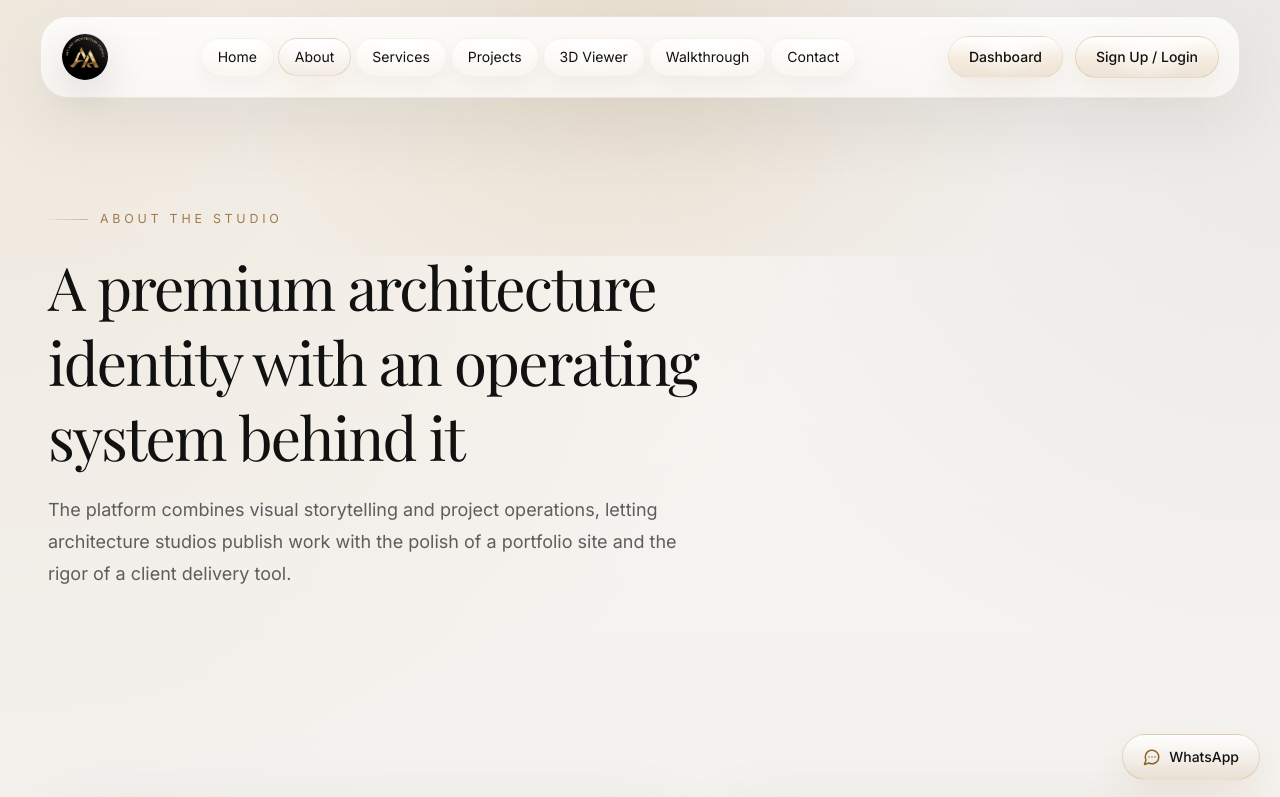
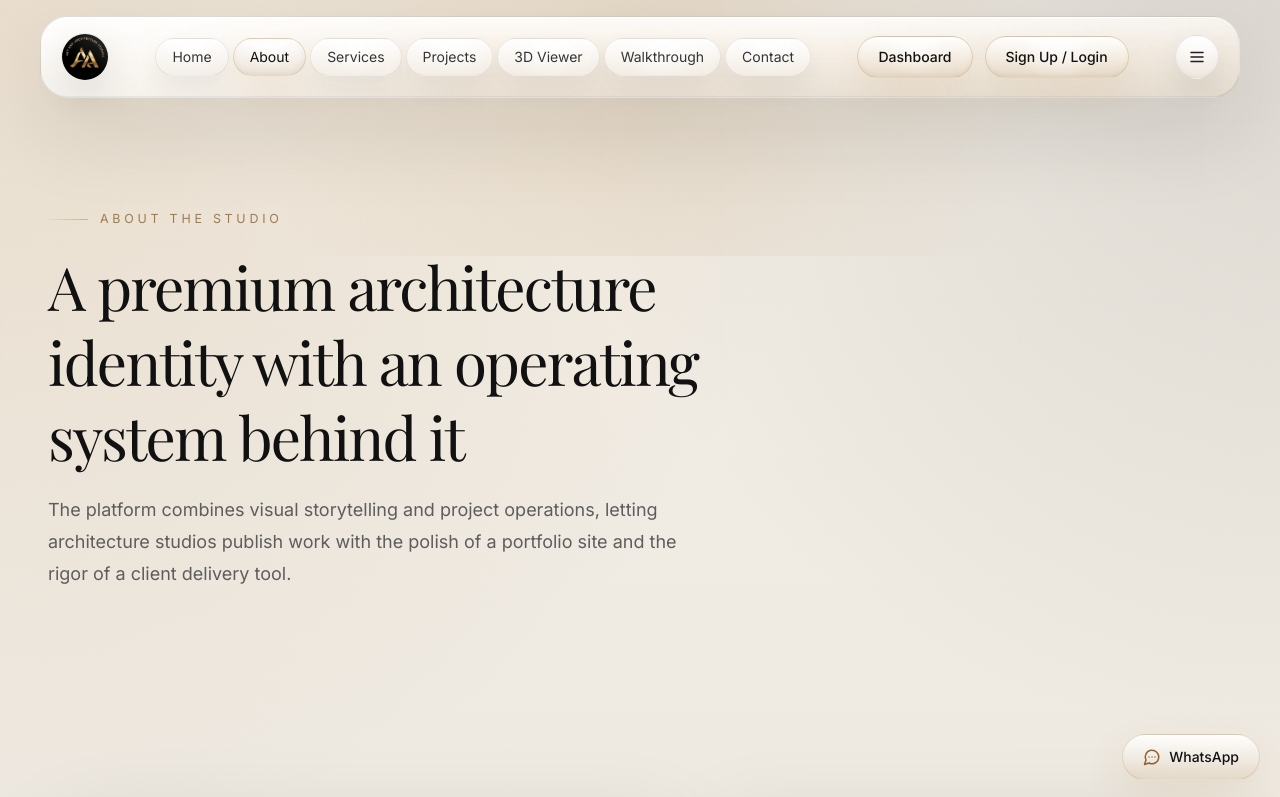
Before and after one commit to Rushikesh270505/AAStudioWebsite, a Next.js app in the folder frontend/: page /about in a window 1280 px wide. Shown: the top 797 px of the page. Built offline with nearby package versions, Linux system fonts and the light colour scheme; a web font is replaced by a local one.

Commit message:
Refine glass panel visual system

```diff
--- a/frontend/src/app/globals.css
+++ b/frontend/src/app/globals.css
@@ -7,9 +7,9 @@
   --accent: #c8a97e;
   --accent-deep: #9f7b4f;
   --muted: #5d5d5d;
-  --card: rgba(255, 255, 255, 0.72);
-  --border: rgba(17, 17, 17, 0.08);
-  --shadow: 0 24px 80px rgba(17, 17, 17, 0.08);
+  --card: rgba(255, 255, 255, 0.8);
+  --border: rgba(17, 17, 17, 0.1);
+  --shadow: 0 30px 90px rgba(17, 17, 17, 0.11);
 }
 
 @theme inline {
@@ -32,9 +32,10 @@ body {
   margin: 0;
   min-height: 100vh;
   background:
-    radial-gradient(circle at top left, rgba(200, 169, 126, 0.18), transparent 35%),
-    radial-gradient(circle at top right, rgba(17, 17, 17, 0.06), transparent 28%),
-    linear-gradient(180deg, #f8f6f2 0%, #f3f1ee 48%, #f7f5f2 100%);
+    radial-gradient(circle at top left, rgba(200, 169, 126, 0.24), transparent 34%),
+    radial-gradient(circle at top right, rgba(17, 17, 17, 0.1), transparent 30%),
+    radial-gradient(circle at bottom left, rgba(17, 17, 17, 0.07), transparent 34%),
+    linear-gradient(180deg, #f4efe7 0%, #ece7df 48%, #f4efe8 100%);
   color: var(--foreground);
   font-family: var(--font-inter), sans-serif;
 }
@@ -83,10 +84,27 @@ img {
 }
 
 .glass-panel {
+  position: relative;
   border: 1px solid var(--border);
-  background: linear-gradient(180deg, rgba(255, 255, 255, 0.82) 0%, rgba(255, 255, 255, 0.62) 100%);
-  backdrop-filter: blur(18px);
-  box-shadow: var(--shadow);
+  background:
+    radial-gradient(circle at top left, rgba(255, 255, 255, 0.78), transparent 36%),
+    radial-gradient(circle at top right, rgba(200, 169, 126, 0.1), transparent 32%),
+    linear-gradient(180deg, rgba(255, 255, 255, 0.88) 0%, rgba(248, 242, 234, 0.74) 46%, rgba(233, 225, 214, 0.7) 100%);
+  backdrop-filter: blur(26px) saturate(140%);
+  box-shadow:
+    inset 0 1px 0 rgba(255, 255, 255, 0.86),
+    inset 0 -1px 0 rgba(17, 17, 17, 0.05),
+    var(--shadow);
+}
+
+.glass-panel::before {
+  content: "";
+  position: absolute;
+  inset: 1px;
+  border-radius: inherit;
+  pointer-events: none;
+  background: linear-gradient(180deg, rgba(255, 255, 255, 0.18), rgba(255, 255, 255, 0));
+  opacity: 0.8;
 }
 
 .eyebrow {
@@ -144,9 +162,58 @@ img {
   align-items: center;
   gap: 0.5rem;
   border-radius: 999px;
+  border: 1px solid rgba(17, 17, 17, 0.1);
+  background:
+    radial-gradient(circle at top, rgba(255, 255, 255, 0.92), transparent 60%),
+    linear-gradient(180deg, rgba(255, 255, 255, 0.82), rgba(241, 233, 223, 0.78));
+  box-shadow:
+    inset 0 1px 0 rgba(255, 255, 255, 0.86),
+    0 10px 24px rgba(17, 17, 17, 0.06);
+  padding: 0.6rem 1rem;
+}
+
+.glass-tab {
+  display: inline-flex;
+  align-items: center;
+  justify-content: center;
+  gap: 0.5rem;
+  border-radius: 999px;
   border: 1px solid rgba(17, 17, 17, 0.08);
-  background: rgba(255, 255, 255, 0.7);
-  padding: 0.6rem 1rem;
+  background:
+    radial-gradient(circle at top, rgba(255, 255, 255, 0.92), transparent 62%),
+    linear-gradient(180deg, rgba(255, 255, 255, 0.9) 0%, rgba(243, 237, 229, 0.82) 100%);
+  color: #353535;
+  box-shadow:
+    inset 0 1px 0 rgba(255, 255, 255, 0.88),
+    0 12px 26px rgba(17, 17, 17, 0.06);
+  backdrop-filter: blur(16px);
+  transition:
+    transform 180ms ease,
+    border-color 180ms ease,
+    color 180ms ease,
+    background 180ms ease,
+    box-shadow 180ms ease;
+}
+
+.glass-tab:hover {
+  transform: translateY(-1px);
+  border-color: rgba(200, 169, 126, 0.42);
+  color: #111111;
+  box-shadow:
+    inset 0 1px 0 rgba(255, 255, 255, 0.9),
+    0 16px 30px rgba(200, 169, 126, 0.14);
+}
+
+.glass-tab-active {
+  border-color: rgba(200, 169, 126, 0.45);
+  background:
+    radial-gradient(circle at top, rgba(255, 255, 255, 0.94), transparent 60%),
+    linear-gradient(180deg, rgba(255, 255, 255, 0.98) 0%, rgba(234, 223, 209, 0.78) 100%);
+  color: #111111;
+  box-shadow:
+    inset 0 1px 0 rgba(255, 255, 255, 0.9),
+    inset 0 -2px 6px rgba(17, 17, 17, 0.06),
+    0 16px 32px rgba(200, 169, 126, 0.16);
 }
 
 .premium-button {
@@ -155,14 +222,15 @@ img {
   justify-content: center;
   gap: 0.55rem;
   border-radius: 999px;
-  border: 1px solid rgba(200, 169, 126, 0.46);
+  border: 1px solid rgba(200, 169, 126, 0.5);
   background:
-    radial-gradient(circle at top, rgba(255, 255, 255, 0.85), transparent 58%),
-    linear-gradient(180deg, rgba(255, 255, 255, 0.98) 0%, rgba(245, 237, 225, 0.94) 58%, rgba(200, 169, 126, 0.3) 100%);
+    radial-gradient(circle at top, rgba(255, 255, 255, 0.9), transparent 56%),
+    linear-gradient(180deg, rgba(255, 255, 255, 0.98) 0%, rgba(245, 237, 225, 0.92) 50%, rgba(214, 192, 162, 0.42) 100%);
   color: #111111;
   box-shadow:
-    inset 0 1px 0 rgba(255, 255, 255, 0.85),
-    0 16px 34px rgba(200, 169, 126, 0.16);
+    inset 0 1px 0 rgba(255, 255, 255, 0.88),
+    inset 0 -2px 4px rgba(17, 17, 17, 0.04),
+    0 18px 36px rgba(200, 169, 126, 0.2);
   backdrop-filter: blur(14px);
   transition:
     transform 220ms ease,
@@ -173,10 +241,11 @@ img {
 
 .premium-button:hover {
   transform: translateY(-2px);
-  border-color: rgba(200, 169, 126, 0.58);
+  border-color: rgba(200, 169, 126, 0.7);
   box-shadow:
-    inset 0 1px 0 rgba(255, 255, 255, 0.9),
-    0 20px 40px rgba(200, 169, 126, 0.22);
+    inset 0 1px 0 rgba(255, 255, 255, 0.92),
+    inset 0 -2px 5px rgba(17, 17, 17, 0.05),
+    0 22px 42px rgba(200, 169, 126, 0.26);
 }
 
 .premium-button-soft {
@@ -185,14 +254,15 @@ img {
   justify-content: center;
   gap: 0.5rem;
   border-radius: 999px;
-  border: 1px solid rgba(200, 169, 126, 0.18);
+  border: 1px solid rgba(17, 17, 17, 0.08);
   background:
-    radial-gradient(circle at top, rgba(255, 255, 255, 0.9), transparent 60%),
-    linear-gradient(180deg, rgba(255, 255, 255, 0.95) 0%, rgba(248, 243, 236, 0.84) 100%);
+    radial-gradient(circle at top, rgba(255, 255, 255, 0.92), transparent 60%),
+    linear-gradient(180deg, rgba(255, 255, 255, 0.94) 0%, rgba(239, 232, 223, 0.86) 100%);
   color: #1f1f1f;
   box-shadow:
-    inset 0 1px 0 rgba(255, 255, 255, 0.82),
-    0 12px 28px rgba(17, 17, 17, 0.06);
+    inset 0 1px 0 rgba(255, 255, 255, 0.84),
+    inset 0 -2px 4px rgba(17, 17, 17, 0.03),
+    0 14px 30px rgba(17, 17, 17, 0.08);
   backdrop-filter: blur(14px);
   transition:
     transform 220ms ease,
@@ -203,13 +273,35 @@ img {
 
 .premium-button-soft:hover {
   transform: translateY(-2px);
-  border-color: rgba(200, 169, 126, 0.38);
+  border-color: rgba(200, 169, 126, 0.48);
   background:
-    radial-gradient(circle at top, rgba(255, 255, 255, 0.94), transparent 62%),
-    linear-gradient(180deg, rgba(255, 255, 255, 0.98) 0%, rgba(247, 240, 232, 0.92) 100%);
+    radial-gradient(circle at top, rgba(255, 255, 255, 0.96), transparent 62%),
+    linear-gradient(180deg, rgba(255, 255, 255, 0.98) 0%, rgba(239, 231, 220, 0.94) 100%);
   box-shadow:
     inset 0 1px 0 rgba(255, 255, 255, 0.9),
-    0 16px 32px rgba(200, 169, 126, 0.14);
+    inset 0 -2px 4px rgba(17, 17, 17, 0.04),
+    0 18px 34px rgba(200, 169, 126, 0.16);
+}
+
+.glass-tab:focus-visible,
+.premium-button:focus-visible,
+.premium-button-soft:focus-visible {
+  outline: none;
+  border-color: rgba(200, 169, 126, 0.7);
+  box-shadow:
+    0 0 0 4px rgba(200, 169, 126, 0.12),
+    inset 0 1px 0 rgba(255, 255, 255, 0.9),
+    0 18px 34px rgba(17, 17, 17, 0.1);
+}
+
+.glass-tab:active,
+.premium-button:active,
+.premium-button-soft:active {
+  transform: translateY(1px) scale(0.992);
+  box-shadow:
+    inset 0 3px 10px rgba(17, 17, 17, 0.08),
+    inset 0 1px 0 rgba(255, 255, 255, 0.46),
+    0 8px 18px rgba(17, 17, 17, 0.08);
 }
 
 .premium-badge {
--- a/frontend/src/components/project-card.tsx
+++ b/frontend/src/components/project-card.tsx
@@ -47,7 +47,7 @@ export function ProjectCard({ project }: { project: Project }) {
           </div>
           <Link
             href={`/projects/${project.slug}`}
-            className="inline-flex items-center justify-center gap-2 rounded-full border border-[#c8a97e]/42 bg-[linear-gradient(180deg,rgba(255,255,255,0.96),rgba(200,169,126,0.18))] px-4 py-2 text-sm font-medium text-[#111111] shadow-[0_14px_34px_rgba(200,169,126,0.16)] backdrop-blur-md transition-all duration-300 hover:-translate-y-0.5 hover:border-[#c8a97e]/62 hover:bg-[linear-gradient(180deg,rgba(255,255,255,1),rgba(200,169,126,0.24))] hover:shadow-[0_18px_40px_rgba(200,169,126,0.22)]"
+            className="premium-button px-4 py-2 text-sm font-medium"
           >
             Open project
             <ArrowUpRight size={16} />
--- a/frontend/src/components/site-header.tsx
+++ b/frontend/src/components/site-header.tsx
@@ -43,10 +43,8 @@ export function SiteHeader() {
                   key={item.href}
                   href={item.href}
                   className={cn(
-                    "rounded-full border px-4 py-2 text-sm transition-all duration-300 backdrop-blur-md",
-                    active
-                      ? "border-[#c8a97e]/38 bg-[radial-gradient(circle_at_top,rgba(255,255,255,0.88),transparent_58%),linear-gradient(180deg,rgba(255,255,255,0.95),rgba(200,169,126,0.18))] text-[#111111] shadow-[inset_0_1px_0_rgba(255,255,255,0.84),0_10px_30px_rgba(200,169,126,0.16)]"
-                      : "border-[#c8a97e]/12 bg-[radial-gradient(circle_at_top,rgba(255,255,255,0.82),transparent_58%),linear-gradient(180deg,rgba(255,255,255,0.8),rgba(248,243,236,0.68))] text-[#3b3b3b] shadow-[inset_0_1px_0_rgba(255,255,255,0.78),0_8px_20px_rgba(17,17,17,0.04)] hover:border-[#c8a97e]/24 hover:text-[#111111] hover:shadow-[inset_0_1px_0_rgba(255,255,255,0.86),0_12px_24px_rgba(200,169,126,0.1)]",
+                    "glass-tab px-4 py-2 text-sm",
+                    active ? "glass-tab-active" : "",
                   )}
                 >
                   {item.label}
@@ -58,18 +56,18 @@ export function SiteHeader() {
           <div className="hidden items-center gap-3 lg:flex">
             <Link
               href="/dashboard"
-              className="rounded-full border border-[#c8a97e]/24 bg-[radial-gradient(circle_at_top,rgba(255,255,255,0.9),transparent_58%),linear-gradient(180deg,rgba(255,255,255,0.98),rgba(244,234,220,0.92)_58%,rgba(200,169,126,0.3))] px-5 py-2.5 text-sm font-medium text-[#111111] shadow-[inset_0_1px_0_rgba(255,255,255,0.86),0_12px_32px_rgba(200,169,126,0.18)] backdrop-blur-md transition-all hover:-translate-y-0.5 hover:border-[#c8a97e]/58 hover:shadow-[inset_0_1px_0_rgba(255,255,255,0.9),0_16px_36px_rgba(200,169,126,0.24)]"
+              className="premium-button px-5 py-2.5 text-sm font-medium"
             >
               Dashboard
             </Link>
             {sessionRole ? (
               <>
-                <span className="rounded-full border border-[#c8a97e]/18 bg-[radial-gradient(circle_at_top,rgba(255,255,255,0.88),transparent_60%),linear-gradient(180deg,rgba(255,255,255,0.92),rgba(247,241,234,0.84))] px-4 py-2 text-sm text-[#444444] shadow-[inset_0_1px_0_rgba(255,255,255,0.82),0_10px_24px_rgba(17,17,17,0.05)]">
+                <span className="glass-tab px-4 py-2 text-sm">
                   {sessionName || "Signed in"}
                 </span>
                 <button
                   type="button"
-                  className="rounded-full border border-[#c8a97e]/18 bg-white/80 px-4 py-2 text-sm text-[#444444]"
+                  className="premium-button-soft px-4 py-2 text-sm"
                   onClick={() => {
                     clearSession();
                     router.push("/auth");
@@ -79,7 +77,7 @@ export function SiteHeader() {
                 </button>
                 <Link
                   href={getWorkspacePath(sessionRole as "public_user" | "client" | "architect" | "admin")}
-                  className="rounded-full border border-[#c8a97e]/42 bg-[radial-gradient(circle_at_top,rgba(255,255,255,0.9),transparent_58%),linear-gradient(180deg,rgba(255,255,255,0.98),rgba(244,234,220,0.92)_58%,rgba(200,169,126,0.3))] px-5 py-2.5 text-sm font-medium text-[#111111] shadow-[inset_0_1px_0_rgba(255,255,255,0.86),0_12px_32px_rgba(200,169,126,0.18)] backdrop-blur-md transition-all hover:-translate-y-0.5 hover:border-[#c8a97e]/58 hover:shadow-[inset_0_1px_0_rgba(255,255,255,0.9),0_16px_36px_rgba(200,169,126,0.24)]"
+                  className="premium-button px-5 py-2.5 text-sm font-medium"
                 >
                   Open workspace
                 </Link>
@@ -87,7 +85,7 @@ export function SiteHeader() {
             ) : (
               <Link
                 href="/auth"
-                className="rounded-full border border-[#c8a97e]/42 bg-[radial-gradient(circle_at_top,rgba(255,255,255,0.9),transparent_58%),linear-gradient(180deg,rgba(255,255,255,0.98),rgba(244,234,220,0.92)_58%,rgba(200,169,126,0.3))] px-5 py-2.5 text-sm font-medium text-[#111111] shadow-[inset_0_1px_0_rgba(255,255,255,0.86),0_12px_32px_rgba(200,169,126,0.18)] backdrop-blur-md transition-all hover:-translate-y-0.5 hover:border-[#c8a97e]/58 hover:shadow-[inset_0_1px_0_rgba(255,255,255,0.9),0_16px_36px_rgba(200,169,126,0.24)]"
+                className="premium-button px-5 py-2.5 text-sm font-medium"
               >
                 Sign Up / Login
               </Link>
@@ -97,7 +95,7 @@ export function SiteHeader() {
           <button
             type="button"
             aria-label={isOpen ? "Close navigation" : "Open navigation"}
-            className="inline-flex h-11 w-11 items-center justify-center rounded-full border border-[#c8a97e]/18 bg-[radial-gradient(circle_at_top,rgba(255,255,255,0.9),transparent_60%),linear-gradient(180deg,rgba(255,255,255,0.94),rgba(247,241,234,0.86))] shadow-[inset_0_1px_0_rgba(255,255,255,0.82),0_10px_24px_rgba(17,17,17,0.05)] lg:hidden"
+            className="premium-button-soft inline-flex h-11 w-11 items-center justify-center lg:hidden"
             onClick={() => setIsOpen((value) => !value)}
           >
             {isOpen ? <X size={18} /> : <Menu size={18} />}
@@ -118,10 +116,8 @@ export function SiteHeader() {
                   key={item.href}
                   href={item.href}
                   className={cn(
-                    "rounded-2xl border px-4 py-3 text-sm transition-all",
-                    active
-                      ? "border-[#c8a97e]/38 bg-[radial-gradient(circle_at_top,rgba(255,255,255,0.88),transparent_58%),linear-gradient(180deg,rgba(255,255,255,0.95),rgba(200,169,126,0.18))] text-[#111111] shadow-[inset_0_1px_0_rgba(255,255,255,0.84),0_10px_24px_rgba(200,169,126,0.12)]"
-                      : "border-[#c8a97e]/10 bg-[radial-gradient(circle_at_top,rgba(255,255,255,0.82),transparent_58%),linear-gradient(180deg,rgba(255,255,255,0.82),rgba(248,243,236,0.72))] text-[#202020] shadow-[inset_0_1px_0_rgba(255,255,255,0.8),0_8px_18px_rgba(17,17,17,0.04)] hover:border-[#c8a97e]/24",
+                    "glass-tab rounded-2xl px-4 py-3 text-sm",
+                    active ? "glass-tab-active" : "",
                   )}
                   onClick={() => setIsOpen(false)}
                 >
@@ -131,7 +127,7 @@ export function SiteHeader() {
             })}
             <Link
               href="/dashboard"
-              className="rounded-2xl border border-[#c8a97e]/42 bg-[radial-gradient(circle_at_top,rgba(255,255,255,0.9),transparent_58%),linear-gradient(180deg,rgba(255,255,255,0.98),rgba(244,234,220,0.92)_58%,rgba(200,169,126,0.3))] px-4 py-3 text-sm font-medium text-[#111111] shadow-[inset_0_1px_0_rgba(255,255,255,0.86),0_12px_32px_rgba(200,169,126,0.18)]"
+              className="premium-button rounded-2xl px-4 py-3 text-sm font-medium"
             >
               Dashboard
             </Link>
@@ -139,7 +135,7 @@ export function SiteHeader() {
               <>
                 <button
                   type="button"
-                  className="rounded-2xl border border-[#c8a97e]/14 bg-[radial-gradient(circle_at_top,rgba(255,255,255,0.88),transparent_60%),linear-gradient(180deg,rgba(255,255,255,0.9),rgba(247,241,234,0.82))] px-4 py-3 text-left text-sm text-[#202020] shadow-[inset_0_1px_0_rgba(255,255,255,0.84),0_10px_22px_rgba(17,17,17,0.05)]"
+                  className="premium-button-soft rounded-2xl px-4 py-3 text-left text-sm"
                   onClick={() => {
                     clearSession();
                     setIsOpen(false);
@@ -150,7 +146,7 @@ export function SiteHeader() {
                 </button>
                 <Link
                   href={getWorkspacePath(sessionRole as "public_user" | "client" | "architect" | "admin")}
-                  className="rounded-2xl border border-[#c8a97e]/42 bg-[radial-gradient(circle_at_top,rgba(255,255,255,0.9),transparent_58%),linear-gradient(180deg,rgba(255,255,255,0.98),rgba(244,234,220,0.92)_58%,rgba(200,169,126,0.3))] px-4 py-3 text-sm font-medium text-[#111111] shadow-[inset_0_1px_0_rgba(255,255,255,0.86),0_12px_32px_rgba(200,169,126,0.18)]"
+                  className="premium-button rounded-2xl px-4 py-3 text-sm font-medium"
                 >
                   Open workspace
                 </Link>
@@ -158,7 +154,7 @@ export function SiteHeader() {
             ) : (
               <Link
                 href="/auth"
-                className="rounded-2xl border border-[#c8a97e]/42 bg-[radial-gradient(circle_at_top,rgba(255,255,255,0.9),transparent_58%),linear-gradient(180deg,rgba(255,255,255,0.98),rgba(244,234,220,0.92)_58%,rgba(200,169,126,0.3))] px-4 py-3 text-sm font-medium text-[#111111] shadow-[inset_0_1px_0_rgba(255,255,255,0.86),0_12px_32px_rgba(200,169,126,0.18)]"
+                className="premium-button rounded-2xl px-4 py-3 text-sm font-medium"
               >
                 Sign Up / Login
               </Link>
```
Also changed, not shown: frontend/src/components/dashboard/dashboard-showcase.tsx (+6 -6 lines), frontend/src/components/workspace/workspace-shell.tsx (+6 -8 lines).
